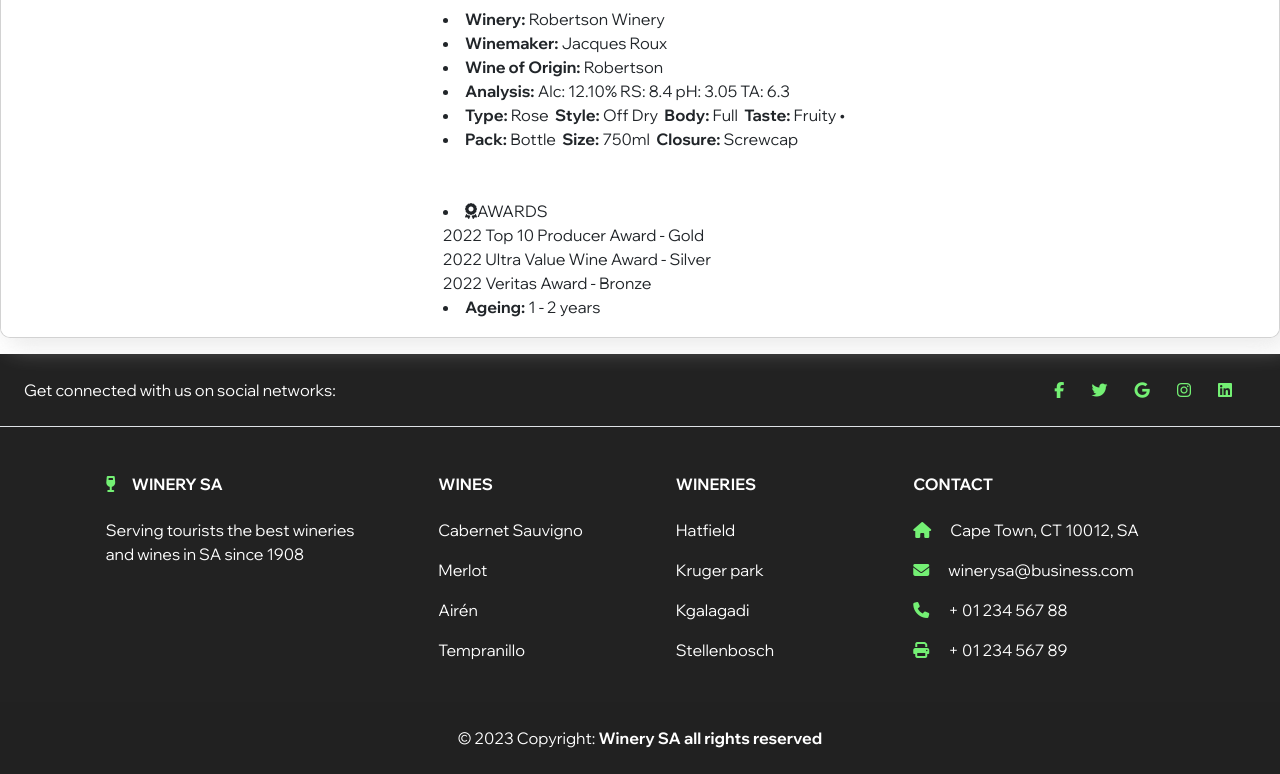
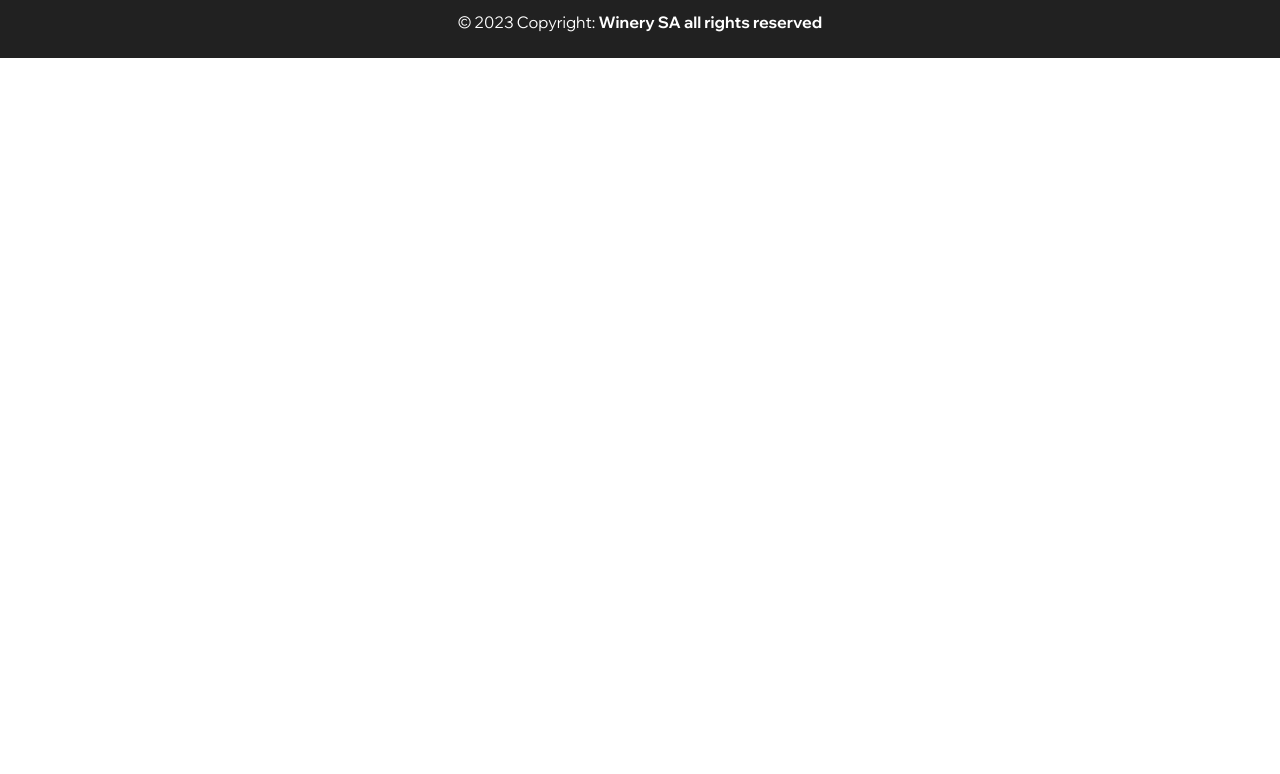
Before and after one commit to TiyisoWolfiez/COS221-PA5, a PHP site: page /wine-details.php in a window 1280 px wide. Shown: the part 382-1156 px from the top of the page. After the commit the page ends 440 px from the top, so only its background shows below. Run offline with PHP 8.4, Linux system fonts and the light colour scheme; some libraries are stand-ins or nearby versions.

Commit message:
Add files via upload

```diff
--- a/project/FrontEnd/Pages/wine-details.php
+++ b/project/FrontEnd/Pages/wine-details.php
@@ -4,8 +4,8 @@
     <meta charset="UTF-8">
     <meta http-equiv="X-UA-Compatible" content="IE=edge">
     <meta name="viewport" content="width=device-width, initial-scale=1.0">
-    <link rel="stylesheet" href="https://stackpath.bootstrapcdn.com/bootstrap/4.5.0/css/bootstrap.min.css">
     <link href="https://cdn.jsdelivr.net/npm/bootstrap@5.3.0-alpha3/dist/css/bootstrap.min.css" rel="stylesheet" integrity="sha384-KK94CHFLLe+nY2dmCWGMq91rCGa5gtU4mk92HdvYe+M/SXH301p5ILy+dN9+nJOZ" crossorigin="anonymous">
+    <link rel="stylesheet" href="https://stackpath.bootstrapcdn.com/bootstrap/4.5.0/css/bootstrap.min.css" crossorigin="anonymous">
     <link rel="stylesheet" href="../Styles/global.css">
     <link rel="stylesheet" href="../Styles/wine-details.css">
     <script src="https://kit.fontawesome.com/d271141ba3.js" crossorigin="anonymous"></script>
@@ -18,94 +18,14 @@
     if(isset($_SESSION['adminkey']))header("Location: admin.php");
     ?>
     <!-- ----------------------------Filter Tab------------------------------------- -->
-    <nav style="height: 70px;"></nav><!--buffer for navbar-->
-    <nav style="height: 60px;">
-      <div class="ms-auto align-items-center d-flex filter-tab" style="height: 60px;">
-        <div class="ms-3 btn btn-light btn-rounded rounded-4 border border-dark-subtle filter-buttons" data-bs-toggle="modal" data-bs-target="#exampleModal">
-          <i class="fa-solid fa-filter pe-2"></i>filters
-        </div>
-        <div class="ms-3 btn btn-light btn-rounded rounded-4 border border-dark-subtle filter-buttons">Red</div>
-        <div class="ms-3 btn btn-light btn-rounded rounded-4 border border-dark-subtle filter-buttons">Bone Dry</div>
-        <div class="ms-3 btn btn-light btn-rounded rounded-4 border border-dark-subtle filter-buttons">White</div>
-        <div class="ms-3 btn btn-light btn-rounded rounded-4 border border-dark-subtle filter-buttons">Sparkling</div>
-      </div>
-    </nav>
     <!-- ----------------------------Tab END --------------------------------------- -->
 
     <!-- ------------------------------Beginning-Wine-Details------------------------------- -->
 
-      <!-- <nav class="website-container d-flex justify-content-evenly flex-wrap align-items-center overflow-y-auto"> -->
+    <div id="add_wine" style="margin-bottom: 20px">
+    </div>
+    <!-- --------------------------------End-Wine-Details------------------------------ -->
 
-      <div class="card mb-3 card-info-container" style="width: 100%; height: 540px; max-height: 1000px; overflow: auto;">
-            <div class="row g-0">
-              <div class="col-md-4" style="height: fit-content">
-                <img class="card-img-top" src="https://images.wine.co.za/GetWineImage.ashx?ImageSize=large&IMAGEID=266700" alt="...">
-              </div>
-              <div class="col-md-8">
-                <div class="card-body">
-                  <h5 class="card-title">RW Chenin Blanc</h5>
-                  <p class="card-text">The Under Oaks Chenin Blanc 2016 is a bright and shiny wine, with has a pale straw-yellow colour. The wine is well balanced, full flavoured and displays strong notes of guava and tropical fruit salad on the nose and palate. It has a good acidity and a long fruity aftertaste.  Although it is very full-bodied this Chenin Blanc is soft on the palate and a pleasure to drink.</p>
-                  <li class="card-text"><i class="fa fa-cutlery "></i>Enjoy now with seafood, smoked salmon, roast chicken and pork. Contains Sulphites, Milk.</li>
-                  <br>
-                  <li class="card-text"><strong>Winery:</strong> Robertson Winery</li>
-                  <li class="card-text"><strong>Winemaker:</strong> Jacques Roux</li>
-                  <li class="card-text"><strong>Wine of Origin:</strong> Robertson</li>
-                  <li class="card-text"><strong>Analysis:</strong> Alc: 12.10%  RS: 8.4  pH: 3.05  TA: 6.3</li>
-                  <li class="card-text"><strong>Type:</strong> Rose&nbsp;  <strong>Style:</strong> Off Dry&nbsp;  <strong>Body:</strong> Full&nbsp;  <strong>Taste:</strong> Fruity •</li>
-                  <li class="card-text"><strong>Pack:</strong> Bottle&nbsp;   <strong>Size:</strong> 750ml&nbsp;   <strong>Closure:</strong> Screwcap</li><br>
-                  <br>
-                  <li class="card-text">
-                      <i class="fa-solid fa-award"></i>AWARDS<br>
-                      <span class="subtext">2022 Top 10 Producer Award - Gold</span><br>
-                      <span class="subtext">2022 Ultra Value Wine Award - Silver</span><br>
-                      <span class="subtext">2022 Veritas Award - Bronze</span>
-                </li>
-                <li class="card-text"><strong>Ageing:</strong> 1 - 2 years</li>
-
-                  <br>
-                    <li class="card-text"><i class = "fas fa-map-marker-alt"></i>Robertson</li><br>
-
-                  <!-- ----------------------------Beginning Review------------------------------------- -->
-                    <button type="button" class="btn btn-primary" data-toggle="modal" data-target="#reviewModal">
-                      Add Review
-                    </button>
-                    <!-- Modal -->
-                    <div class="modal fade" id="reviewModal" tabindex="-1" role="dialog" aria-labelledby="reviewModalLabel" aria-hidden="true">
-                    <div class="modal-dialog" role="document">
-                      <div class="modal-content">
-                        <div class="modal-header">
-                          <h5 class="modal-title" id="reviewModalLabel">Write a Review</h5>
-                          <button type="button" class="close" data-dismiss="modal" aria-label="Close">
-                            <span aria-hidden="true">&times;</span>
-                          </button>
-                        </div>
-                        <div class="modal-body">
-                          <form>
-                            <div class="form-group">
-                              <label for="reviewText">Review:</label>
-                              <textarea class="form-control" id="reviewText" rows="3" required></textarea>
-                            </div>
-                            <div class="form-group">
-                              <label for="pointScore">Point Score (50-100):</label>
-                              <input type="number" class="form-control" id="pointScore" min="50" max="100" required>
-                            </div>
-                          </form>
-                        </div>
-                        <div class="modal-footer">
-                          <button type="button" class="btn btn-primary">Submit</button>
-                          <button type="button" class="btn btn-secondary" data-dismiss="modal">Close</button>
-                        </div>
-                      </div>
-                    </div>
-                  </div>
-                  <!-- ----------------------------End Review--------------------------------- -->
-                    <a href="#" class="btn btn-primary"><i class="fa-regular fa-envelope"></i>Send Email</a>
-                  <p class="card-text"><small class="text-muted">Last updated 3 mins ago</small></p>
-                </div>
-              </div>
-            </div>
-        </div>
-    <!-- --------------------------------End-Wine-Details------------------------------ -->
 
     <div class="modal fade modal-dialog-scrollable" id="exampleModal" tabindex="-1" aria-labelledby="exampleModalLabel" aria-hidden="true">
       <div class="modal-dialog">
@@ -221,10 +141,10 @@
     </div>
 
     <?php include "../Components/Footer.php";?>
-  <script src="https://cdn.jsdelivr.net/npm/@popperjs/core@2.11.7/dist/umd/popper.min.js" integrity="sha384-zYPOMqeu1DAVkHiLqWBUTcbYfZ8osu1Nd6Z89ify18QV9guujx43ITvfi12/QExE" crossorigin="anonymous"></script>
+  <!-- <script src="https://cdn.jsdelivr.net/npm/@popperjs/core@2.11.7/dist/umd/popper.min.js" integrity="sha384-zYPOMqeu1DAVkHiLqWBUTcbYfZ8osu1Nd6Z89ify18QV9guujx43ITvfi12/QExE" crossorigin="anonymous"></script> -->
   <script src="https://cdn.jsdelivr.net/npm/bootstrap@5.3.0-alpha3/dist/js/bootstrap.min.js" integrity="sha384-Y4oOpwW3duJdCWv5ly8SCFYWqFDsfob/3GkgExXKV4idmbt98QcxXYs9UoXAB7BZ" crossorigin="anonymous"></script>
   <script src="https://code.jquery.com/jquery-3.5.1.slim.min.js"></script>
-<script src="https://cdn.jsdelivr.net/npm/@popperjs/core@2.5.3/dist/umd/popper.min.js"></script>
-<script src="https://stackpath.bootstrapcdn.com/bootstrap/4.5.0/js/bootstrap.min.js"></script>
+  <!-- <script src="https://stackpath.bootstrapcdn.com/bootstrap/4.5.0/js/bootstrap.min.js" integrity="sha384-xxxxxxxxxxxxxxxxxxxx" crossorigin="anonymous"></script> -->
+  <script src="../Client/wine-details.js" type="text/javascript"></script>
 </body>
 </html>
```
